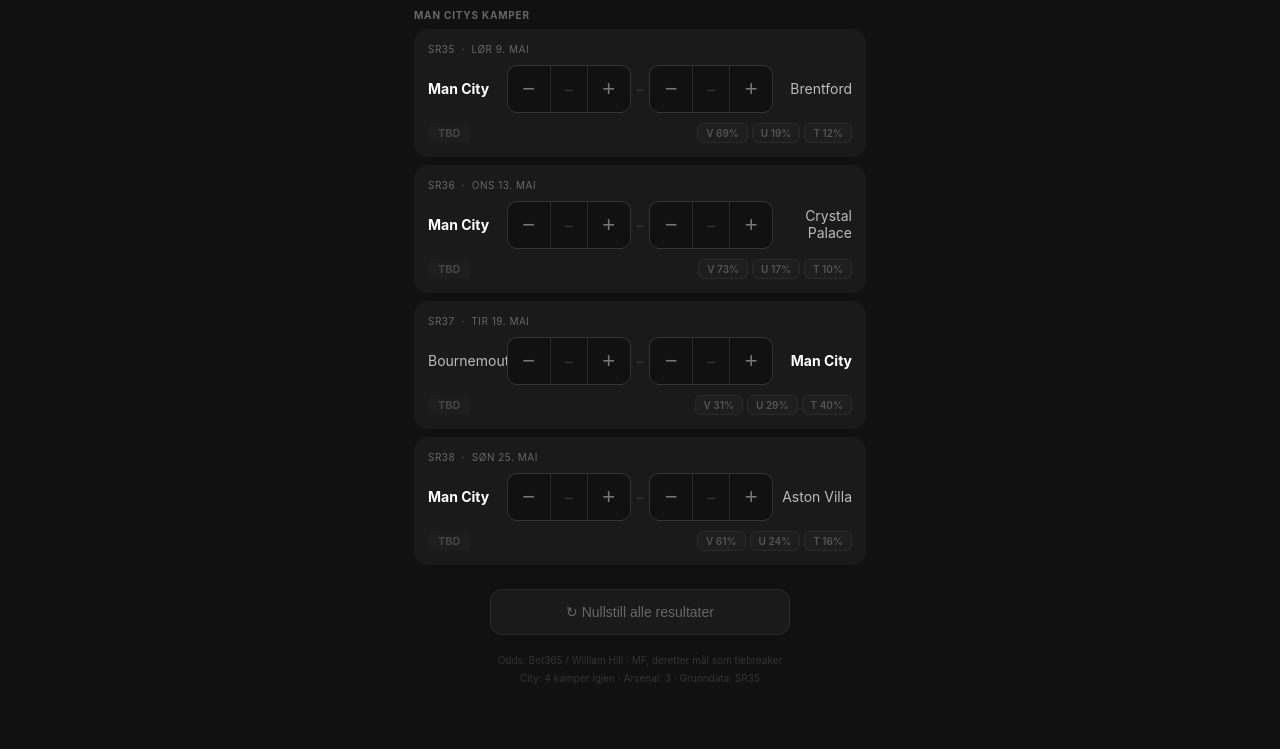
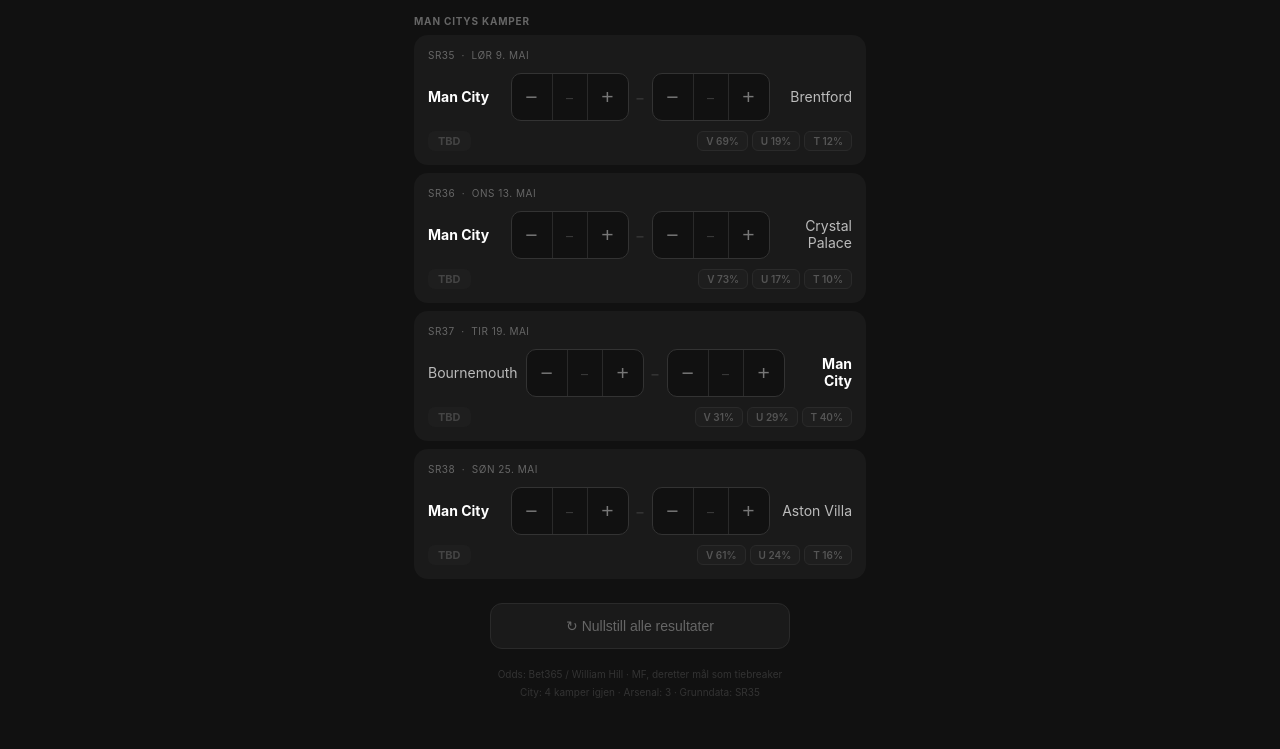
Before and after one commit to Simowi/pl-simulator, a plain HTML site: page index.html in a window 1280 px wide. Shown: the part 719-1468 px from the top of the page. Drawn offline with Linux system fonts and the light colour scheme.

Commit message:
Komplett redesign fixture-kort

```diff
--- a/index.html
+++ b/index.html
@@ -5,13 +5,13 @@
 <meta name="viewport" content="width=device-width, initial-scale=1.0, viewport-fit=cover">
 <title>Hvem faen vinner PL?</title>
 <style>
-:root{--ars:#ee0024;--ars-dim:#ff6b6b;--cit:#6cabdd;--bg:#111;--surface:#1a1a1a;--border:#2a2a2a;--text:#e8e8e8;--muted:#666;}
+:root{--ars:#ee0024;--ars-dim:#ff6b6b;--cit:#6cabdd;--bg:#111;--surface:#1a1a1a;--border:#2a2a2a;--muted:#666;}
 *{box-sizing:border-box;margin:0;padding:0;-webkit-tap-highlight-color:transparent;}
-body{background:var(--bg);color:var(--text);font-family:-apple-system,BlinkMacSystemFont,'Segoe UI',sans-serif;padding-bottom:48px;}
+body{background:var(--bg);color:#e8e8e8;font-family:-apple-system,BlinkMacSystemFont,'Segoe UI',sans-serif;padding-bottom:48px;}
 
 .top-header{background:#0d0d0d;padding:14px 16px;display:flex;align-items:center;gap:12px;border-bottom:1px solid #1e1e1e;}
 .logo-gif{width:48px;height:48px;border-radius:10px;object-fit:cover;flex-shrink:0;border:1px solid #2a2a2a;}
-.top-title{font-size:17px;font-weight:900;color:#fff;line-height:1.15;letter-spacing:-0.01em;text-transform:uppercase;}
+.top-title{font-size:17px;font-weight:900;color:#fff;text-transform:uppercase;letter-spacing:-0.01em;}
 .top-sub{font-size:11px;color:var(--muted);margin-top:2px;}
 
 .sticky-banner{position:sticky;top:0;z-index:100;background:rgba(13,13,13,0.97);border-bottom:1px solid var(--border);padding:10px 16px;display:flex;align-items:center;backdrop-filter:blur(12px);}
@@ -33,9 +33,9 @@
 
 .title-banner{display:none;align-items:center;gap:12px;padding:14px 16px;font-weight:700;font-size:14px;line-height:1.4;}
 .title-banner.show{display:flex;}
-.title-banner.arsenal{background:#5a0000;color:#fff;border-bottom:1px solid #a00;}
-.title-banner.city{background:#001e3d;color:#fff;border-bottom:1px solid #4a8abf;}
-.title-banner.draw{background:#1e1e1e;color:#fff;border-bottom:1px solid #444;}
+.title-banner.a{background:#5a0000;color:#fff;border-bottom:1px solid #a00;}
+.title-banner.c{background:#001e3d;color:#fff;border-bottom:1px solid #4a8abf;}
+.title-banner.d{background:#1e1e1e;color:#fff;border-bottom:1px solid #444;}
 
 .content{padding:14px 14px 0;max-width:480px;margin:0 auto;}
 
@@ -59,20 +59,23 @@
 
 .sec-lbl{font-size:10px;font-weight:700;letter-spacing:0.08em;text-transform:uppercase;color:var(--muted);margin:18px 0 8px;}
 
-.fcard{background:var(--surface);border-radius:14px;margin-bottom:8px;padding:14px;}
-.fmeta{font-size:10px;color:var(--muted);text-transform:uppercase;letter-spacing:0.05em;margin-bottom:10px;}
+/* FIXTURE CARD - vertical layout, names clearly separated */
+.fcard{background:var(--surface);border-radius:14px;margin-bottom:8px;overflow:hidden;}
+.fcard-inner{padding:14px;}
+.fmeta{font-size:10px;color:var(--muted);text-transform:uppercase;letter-spacing:0.05em;margin-bottom:12px;}
 
-.frow{display:flex;align-items:center;gap:6px;margin-bottom:10px;}
-.fname{flex:1;font-size:14px;color:#bbb;line-height:1.2;min-width:0;}
+/* Score row: name — stepper — vs — stepper — name */
+.fmatch{display:grid;grid-template-columns:1fr auto auto auto 1fr;align-items:center;gap:8px;margin-bottom:10px;}
+.fname{font-size:14px;color:#bbb;line-height:1.2;}
 .fname.bold{font-weight:700;color:#fff;}
 .fname.r{text-align:right;}
+.svs{font-size:14px;color:#333;font-weight:700;text-align:center;}
 
-.stepper{display:flex;align-items:center;background:#111;border:1px solid #333;border-radius:10px;overflow:hidden;flex-shrink:0;}
-.sbtn{width:42px;height:46px;background:transparent;border:none;color:#777;font-size:22px;cursor:pointer;display:flex;align-items:center;justify-content:center;-webkit-user-select:none;user-select:none;}
+.stepper{display:flex;align-items:center;background:#111;border:1px solid #333;border-radius:10px;overflow:hidden;}
+.sbtn{width:40px;height:46px;background:transparent;border:none;color:#777;font-size:21px;cursor:pointer;display:flex;align-items:center;justify-content:center;-webkit-user-select:none;user-select:none;}
 .sbtn:active{background:#2a2a2a;color:#fff;}
-.sval{width:38px;height:46px;display:flex;align-items:center;justify-content:center;font-size:19px;font-weight:800;color:#fff;border-left:1px solid #2a2a2a;border-right:1px solid #2a2a2a;-webkit-user-select:none;user-select:none;}
-.sval.e{color:#383838;font-size:15px;font-weight:400;}
-.svs{font-size:13px;color:#333;font-weight:700;flex-shrink:0;}
+.sval{width:36px;height:46px;display:flex;align-items:center;justify-content:center;font-size:18px;font-weight:800;color:#fff;border-left:1px solid #2a2a2a;border-right:1px solid #2a2a2a;-webkit-user-select:none;user-select:none;}
+.sval.e{color:#383838;font-size:14px;font-weight:400;}
 
 .fbot{display:flex;align-items:center;justify-content:space-between;flex-wrap:wrap;gap:5px;}
 .rpill{display:inline-block;font-size:11px;font-weight:700;padding:3px 10px;border-radius:7px;text-transform:uppercase;}
@@ -125,7 +128,10 @@
   </div>
 </div>
 
-<div class="title-banner" id="tb"><span style="font-size:28px;flex-shrink:0">&#127942;</span><span id="tt"></span></div>
+<div class="title-banner" id="tb">
+  <span style="font-size:28px;flex-shrink:0">&#127942;</span>
+  <span id="tt"></span>
+</div>
 
 <div class="content">
   <div class="prob-box">
@@ -155,7 +161,9 @@
   <div class="sec-lbl">Man Citys kamper</div>
   <div id="cf"></div>
 
-  <div class="reset-row"><button class="rbtn" onclick="reset()">&#8635; Nullstill alle resultater</button></div>
+  <div class="reset-row">
+    <button class="rbtn" onclick="doReset()">&#8635; Nullstill alle resultater</button>
+  </div>
   <p class="note">Odds: Bet365 / William Hill · MF, deretter mål som tiebreaker<br>City: 4 kamper igjen · Arsenal: 3 · Grunndata: SR35</p>
 </div>
 
@@ -178,28 +186,23 @@
 
 function norm(o){const s=o.reduce((a,b)=>a+1/b,0);return o.map(v=>(1/v)/s);}
 function wdl(f,ih){const p=norm(f.odds);return ih?[p[0],p[1],p[2]]:[p[2],p[1],p[0]];}
-
 function calc(base,sc,fx){
   let{pts,w,d,l,gf,ga,pl}=Object.assign({},base);
   sc.forEach((s,i)=>{
     if(s.h===null||s.a===null)return;
-    pl++;
-    const ih=fx[i].h,tg=ih?s.h:s.a,og=ih?s.a:s.h;
+    pl++;const ih=fx[i].h,tg=ih?s.h:s.a,og=ih?s.a:s.h;
     gf+=tg;ga+=og;
     if(tg>og){pts+=3;w++;}else if(tg===og){pts+=1;d++;}else l++;
   });
   return{pts,w,d,l,gf,ga,gd:gf-ga,pl};
 }
-
-function res(s,ih){
+function getRes(s,ih){
   if(s.h===null||s.a===null)return null;
   const tg=ih?s.h:s.a,og=ih?s.a:s.h;
   return tg>og?'V':tg===og?'U':'T';
 }
-
 function cmp(a,b){if(b.pts!==a.pts)return b.pts-a.pts;if(b.gd!==a.gd)return b.gd-a.gd;return b.gf-a.gf;}
-
-function mc(av,cv,N=60000){
+function mcSim(av,cv,N=60000){
   const af=AF.map((f,i)=>as[i].h!==null?null:wdl(f,f.h));
   const cf=CF.map((f,i)=>cs[i].h!==null?null:wdl(f,f.h));
   let a=0,c=0,d=0;
@@ -211,21 +214,13 @@
   }
   return{a:a/N,c:c/N,d:d/N};
 }
-
 function leader(av,cv){return cmp(av,cv)<0?'a':cmp(cv,av)<0?'c':'d';}
-
 function refresh(){
-  const av=calc(BASE.a,as,AF);
-  const cv=calc(BASE.c,cs,CF);
-  const nl=leader(av,cv);
-  const sw=nl!==prev&&nl!=='d'&&prev!=='d';
+  const av=calc(BASE.a,as,AF),cv=calc(BASE.c,cs,CF);
+  const nl=leader(av,cv),sw=nl!==prev&&nl!=='d'&&prev!=='d';
   prev=nl;
-  updateBanner(av,cv,nl,sw);
-  updateProb(av,cv);
-  updateTitle(av,cv,nl);
-  render();
+  updateBanner(av,cv,nl,sw);updateProb(av,cv);updateTitle(av,cv,nl);render();
 }
-
 function updateBanner(av,cv,nl,sw){
   const gap=av.pts-cv.pts;
   document.getElementById('bap').textContent=av.pts;
@@ -238,26 +233,19 @@
   g.textContent=(gap>0?'+':'')+gap;
   g.className='bm-gap '+(gap>0?'gp':gap<0?'gn':'gz');
   document.getElementById('blbl').textContent=gap>0?'Arsenal leder':gap<0?'City leder':'Likt';
-  if(sw){
-    const b=document.getElementById('sb');
-    b.classList.remove('fu','fd');void b.offsetWidth;
-    b.classList.add(nl==='c'?'fd':'fu');
-    setTimeout(()=>b.classList.remove('fu','fd'),900);
-  }
+  if(sw){const b=document.getElementById('sb');b.classList.remove('fu','fd');void b.offsetWidth;b.classList.add(nl==='c'?'fd':'fu');setTimeout(()=>b.classList.remove('fu','fd'),900);}
 }
-
 function updateProb(av,cv){
   const done=as.every(s=>s.h!==null)&&cs.every(s=>s.h!==null);
   let a,c,d;
   if(done){const al=cmp(av,cv)<0,cl=cmp(cv,av)<0;a=al?1:0;c=cl?1:0;d=(!al&&!cl)?1:0;}
-  else{const m=mc(av,cv);a=m.a;c=m.c;d=m.d;}
+  else{const m=mcSim(av,cv);a=m.a;c=m.c;d=m.d;}
   document.getElementById('ap').textContent=Math.round(a*100)+'%';
   document.getElementById('cp').textContent=Math.round(c*100)+'%';
   document.getElementById('dp').textContent='Uavgjort: '+Math.round(d*100)+'%';
   document.getElementById('pba').style.width=Math.round(a*100)+'%';
   document.getElementById('pbc').style.width=Math.round(c*100)+'%';
 }
-
 function updateTitle(av,cv,nl){
   const done=as.every(s=>s.h!==null)&&cs.every(s=>s.h!==null);
   const b=document.getElementById('tb');
@@ -268,24 +256,21 @@
     nl==='c'?'Manchester City er Premier League-mestere 2024/25!':
     'Likt på alle tiebreakere — videre kriterier gjelder.';
 }
-
 function render(){
   document.getElementById('af').innerHTML='';
   document.getElementById('cf').innerHTML='';
-
   function card(sc,fx,idx,team){
     const ih=fx.h,me=team==='a'?'Arsenal':'Man City';
-    const hn=ih?me:fx.o, an=ih?fx.o:me;
-    const r=res(sc,ih);
-    const w=wdl(fx,ih);
+    const hn=ih?me:fx.o,an=ih?fx.o:me;
+    const r=getRes(sc,ih),w=wdl(fx,ih);
     const pill=r?`<span class="rpill ${r==='V'?'rw':r==='U'?'rd':'rl'}">${r}</span>`:`<span class="rpill rn">TBD</span>`;
     const odds=[{l:'V',p:w[0],c:r==='V'?'ow':''},{l:'U',p:w[1],c:r==='U'?'od':''},{l:'T',p:w[2],c:r==='T'?'ol':''}]
       .map(o=>`<span class="opill ${o.c}">${o.l} ${Math.round(o.p*100)}%</span>`).join('');
     const hv=sc.h!==null?`<span class="sval">${sc.h}</span>`:`<span class="sval e">–</span>`;
     const av=sc.a!==null?`<span class="sval">${sc.a}</span>`:`<span class="sval e">–</span>`;
-    return `<div class="fcard">
+    return `<div class="fcard"><div class="fcard-inner">
       <div class="fmeta">SR${fx.gw} &nbsp;·&nbsp; ${fx.dt}</div>
-      <div class="frow">
+      <div class="fmatch">
         <span class="fname ${ih?'bold':''}">${hn}</span>
         <div class="stepper">
           <button class="sbtn" onclick="adj('${team}',${idx},'h',-1)">−</button>${hv}<button class="sbtn" onclick="adj('${team}',${idx},'h',1)">+</button>
@@ -297,13 +282,11 @@
         <span class="fname r ${!ih?'bold':''}">${an}</span>
       </div>
       <div class="fbot">${pill}<div class="odds">${odds}</div></div>
-    </div>`;
+    </div></div>`;
   }
-
   AF.forEach((f,i)=>{document.getElementById('af').innerHTML+=card(as[i],f,i,'a');});
   CF.forEach((f,i)=>{document.getElementById('cf').innerHTML+=card(cs[i],f,i,'c');});
 }
-
 function adj(team,idx,side,delta){
   const sc=team==='a'?as:cs;
   if(sc[idx][side]===null&&delta<0)return;
@@ -313,13 +296,11 @@
   if(sc[idx][other]===null)sc[idx][other]=0;
   refresh();
 }
-
-function reset(){
+function doReset(){
   as=AF.map(()=>({h:null,a:null}));
   cs=CF.map(()=>({h:null,a:null}));
   prev='a';refresh();
 }
-
 refresh();
 </script>
 </body>
```
